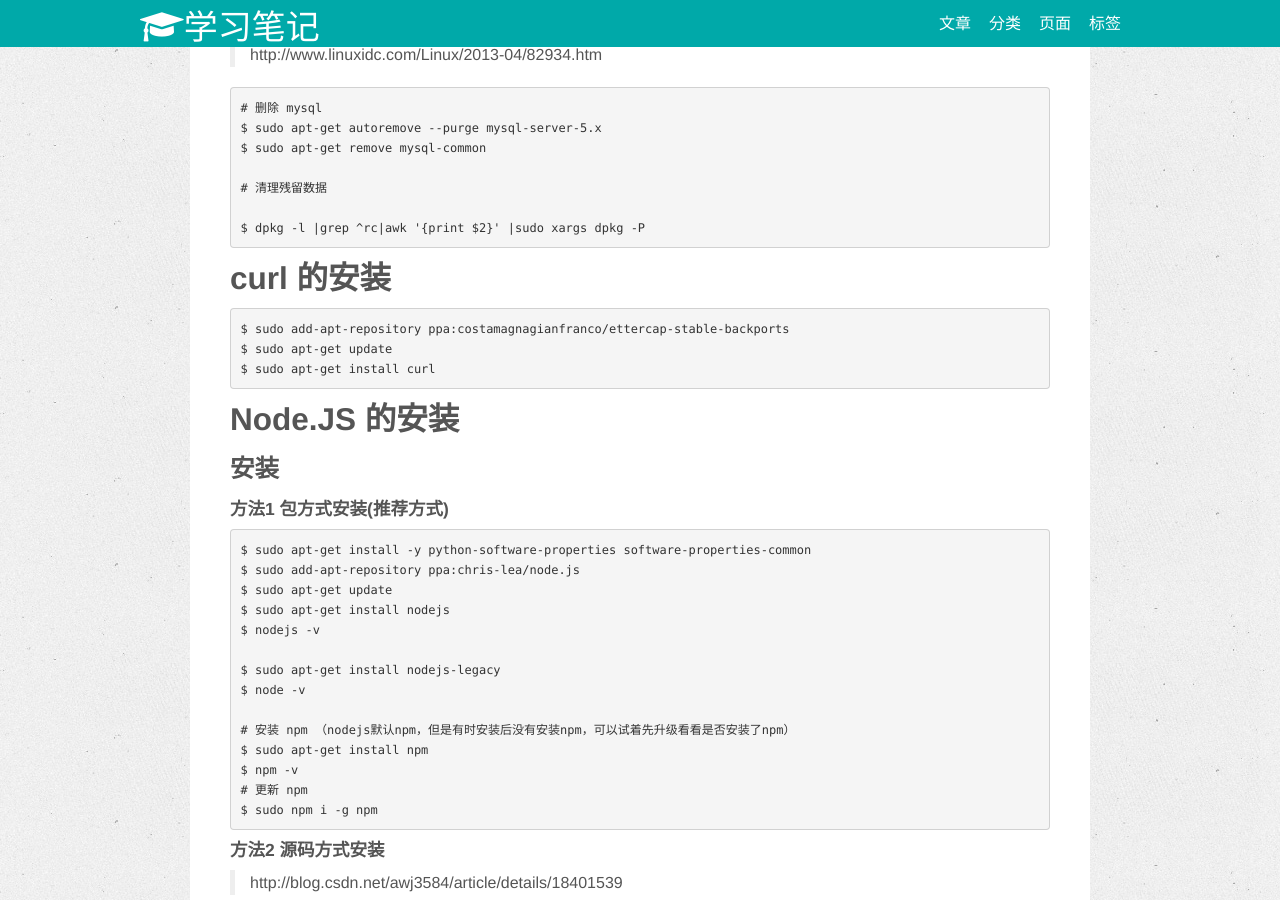
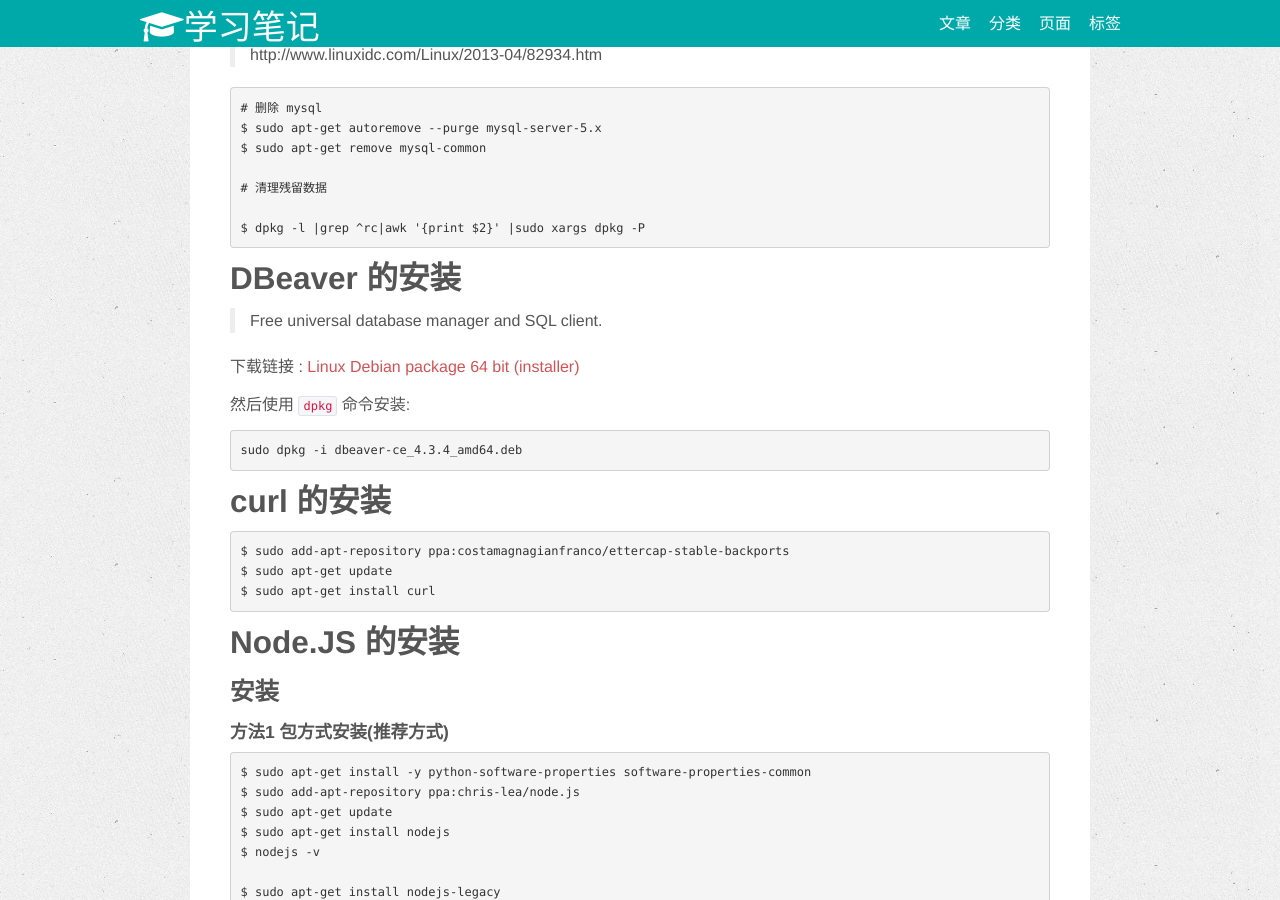
Before and after one commit to wanlp10/wuchao.github.io, a Jekyll site: the page built from _posts/linux_shell/2017-01-01-Ubuntu-Java-Env-Configuration.md, in a window 1280 px wide and 900 px high, scrolled down 7902 px. Built offline with Jekyll 4.4.1, drawn with Linux system fonts in a browser that asks for light colours; nearby versions of some CDN libraries; comment, search, counter and statistics services are not loaded.

Commit message:
initial commit.

````diff
--- a/_posts/linux_shell/2017-01-01-Ubuntu-Java-Env-Configuration.md
+++ b/_posts/linux_shell/2017-01-01-Ubuntu-Java-Env-Configuration.md
@@ -11,7 +11,9 @@ tags : [Ubuntu]
 
 > 安装时语言选择中文，不然不带中文输入法，且以后安装中文输入法比较麻烦。
 
+
 <!--break-->
+
 
 ## unetbootin 的安装
 
@@ -23,6 +25,7 @@ tags : [Ubuntu]
 ```
 $ sudo apt-get install unetbootin
 ```
+
 
 ### 格式化u盘
 对于要格式化的分区必须要先用umount卸载掉才能格式化：
@@ -78,6 +81,7 @@ $ sudo apt-get install unar
 unar xxx.jar
 ```
 
+
 ### 阿里源
 
 > http://blog.csdn.net/u011148119/article/details/50338355
@@ -109,6 +113,7 @@ deb-src http://mirrors.aliyun.com/ubuntu/ vivid-backports main restricted univer
 $ sudo apt-get update
 $ sudo apt-get upgrade
 ```
+
 
 ## JDK 的安装
 > [http://www.linuxidc.com/Linux/2016-11/136958.htm](http://www.linuxidc.com/Linux/2016-11/136958.htm)
@@ -253,6 +258,7 @@ $ sudo update-alternatives --set javac /usr/local/java/jdk1.8.0_131/bin/javac
 $ sudo update-alternatives --set javaws /usr/local/java/jdk1.8.0_131/bin/javaws
 ```
 
+
 ## Git 的安装
 
 ### 安装
@@ -265,6 +271,7 @@ $ sudo apt-get update
 $ sudo apt-get install git
 $ git --version
 ```
+
 
 ## Gradle 的安装
 
@@ -353,6 +360,7 @@ Downloading https://services.gradle.org/distributions/gradle-4.0.1-bin.zip
 ...
 ```
 
+
 ## Mysql 的安装
 
 ### 安装
@@ -434,12 +442,24 @@ $ sudo apt-get remove mysql-common
 $ dpkg -l |grep ^rc|awk '{print $2}' |sudo xargs dpkg -P
 ```
 
+## DBeaver 的安装
+> Free universal database manager and SQL client.
+
+下载链接 : [Linux Debian package 64 bit (installer)](https://dbeaver.jkiss.org/download/)
+
+然后使用 `dpkg` 命令安装:
+```
+sudo dpkg -i dbeaver-ce_4.3.4_amd64.deb
+```
+
+
 ## curl 的安装
 ```
 $ sudo add-apt-repository ppa:costamagnagianfranco/ettercap-stable-backports
 $ sudo apt-get update
 $ sudo apt-get install curl
 ```
+
 
 ## Node.JS 的安装
 
@@ -532,11 +552,13 @@ v8.4.0
 $ npm install -g cnpm --registry=https://registry.npm.taobao.org
 ```
 
+
 ## Yarn 的安装
 ```
 $ sudo npm install -g yarn
 $ yarn -v
 ```
+
 
 ## Bower 的安装
 ```
@@ -549,10 +571,12 @@ $
 $ bower -v
 ```
 
+
 ## Gulp 的安装
 ```
 $ npm install --global gulp-cli
 ```
+
 
 ## openssh-server 的安装
 安装
@@ -563,6 +587,7 @@ $ sudo apt-get install openssh-server
 ```
 $ ps -e|grep ssh
 ```
+
 
 ## Lantern 的安装
 下载安装包（https://github.com/getlantern/lantern），Deepin 操作系统也可以下载 Ubuntu 的安装包。
````
Also changed, not shown: _posts/java/2017-01-04-Java动态代理.md (+2 -0 lines).
